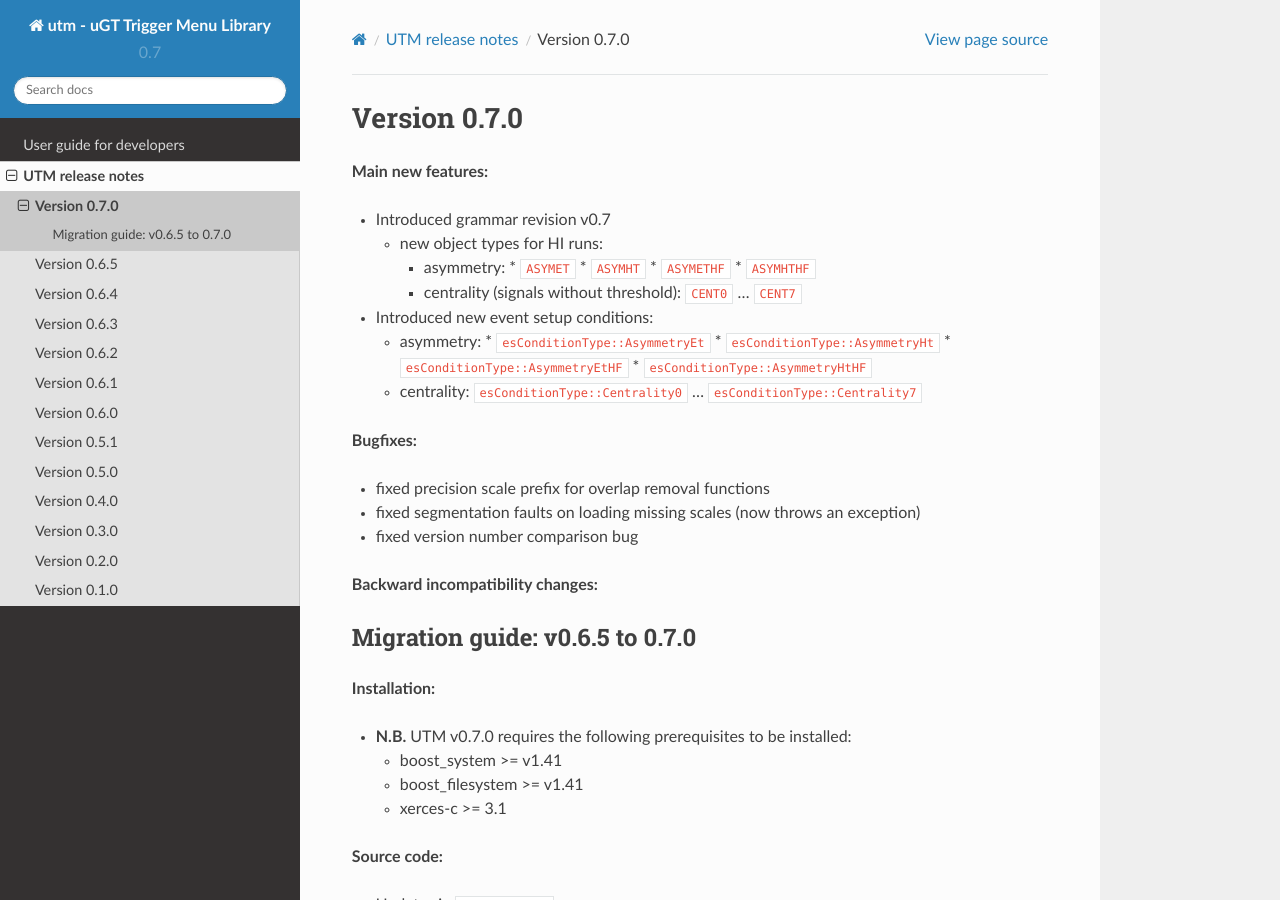
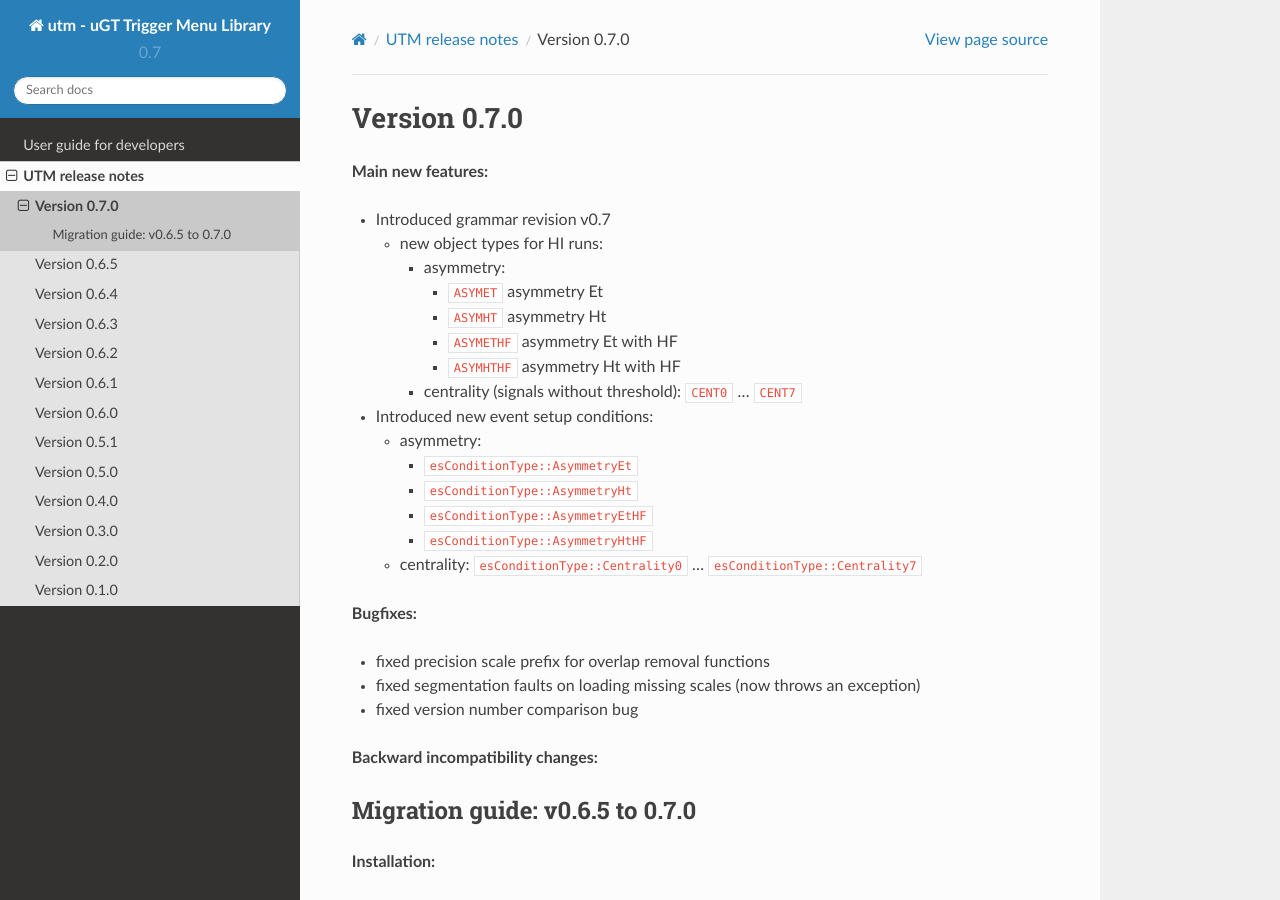
Before and after one commit to herbberg/utm_dev, a Sphinx documentation site: the page built from doc/sphinx/releaseNotes/v0_7_0.rst, in a window 1280 px wide and 900 px high. Built offline with Sphinx 7.4.7 and the Read the Docs theme 2.0.0, drawn with Linux system fonts in a browser that asks for light colours; formulas are drawn with MathJax 3.

Commit message:
fixed release notes in doc/sphinx

```diff
--- a/doc/sphinx/releaseNotes/v0_7_0.rst
+++ b/doc/sphinx/releaseNotes/v0_7_0.rst
@@ -10,19 +10,23 @@ Version 0.7.0
   * new object types for HI runs:
 
     * asymmetry:
-      * ``ASYMET``
-      * ``ASYMHT``
-      * ``ASYMETHF``
-      * ``ASYMHTHF``
+
+      * ``ASYMET`` asymmetry Et
+      * ``ASYMHT`` asymmetry Ht
+      * ``ASYMETHF`` asymmetry Et with HF
+      * ``ASYMHTHF`` asymmetry Ht with HF
+
     * centrality (signals without threshold): ``CENT0`` ... ``CENT7``
 
 * Introduced new event setup conditions:
 
   * asymmetry:
+
     * ``esConditionType::AsymmetryEt``
     * ``esConditionType::AsymmetryHt``
     * ``esConditionType::AsymmetryEtHF``
     * ``esConditionType::AsymmetryHtHF``
+
   * centrality: ``esConditionType::Centrality0`` ... ``esConditionType::Centrality7``
 
 **Bugfixes:**
```
